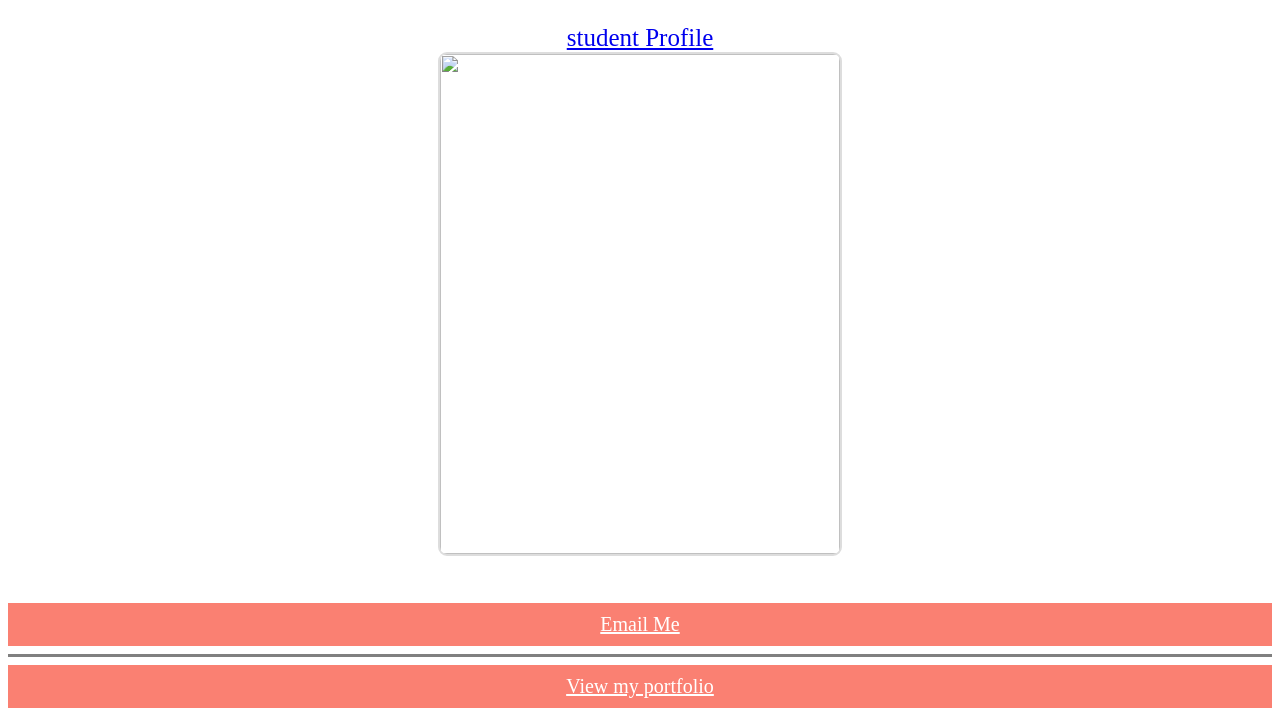
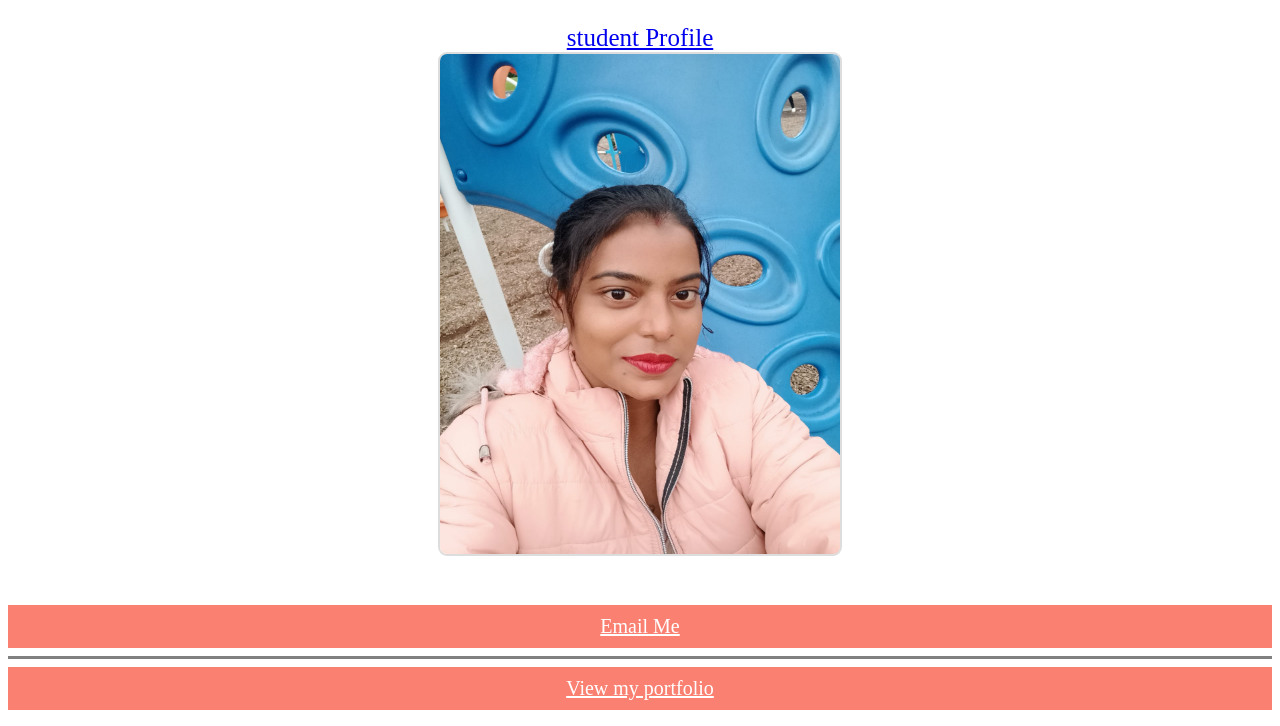
Before and after one commit to ksandeep20/web-dev, a plain HTML site: page index.html in a window 1280 px wide. Shown: the part 544-1270 px from the top of the page. Drawn offline with Linux system fonts and the light colour scheme; files whose address does not match are found by name.

Commit message:
Update index.html

```diff
--- a/index.html
+++ b/index.html
@@ -25,7 +25,7 @@ padding: 25px;
 	 <center>
 	 <p style="font-size: 25px; color:#1F9AFE">
 	 <a href="https://github.com/ksandeep20/web-dev">student Profile</a><br>
-	 <img src="images/sandeep.jpg" height="500" width="500">
+	 <img src="sandeep.jpg" height="500" width="500">
 	 </p>
 	 </center>
 
```
